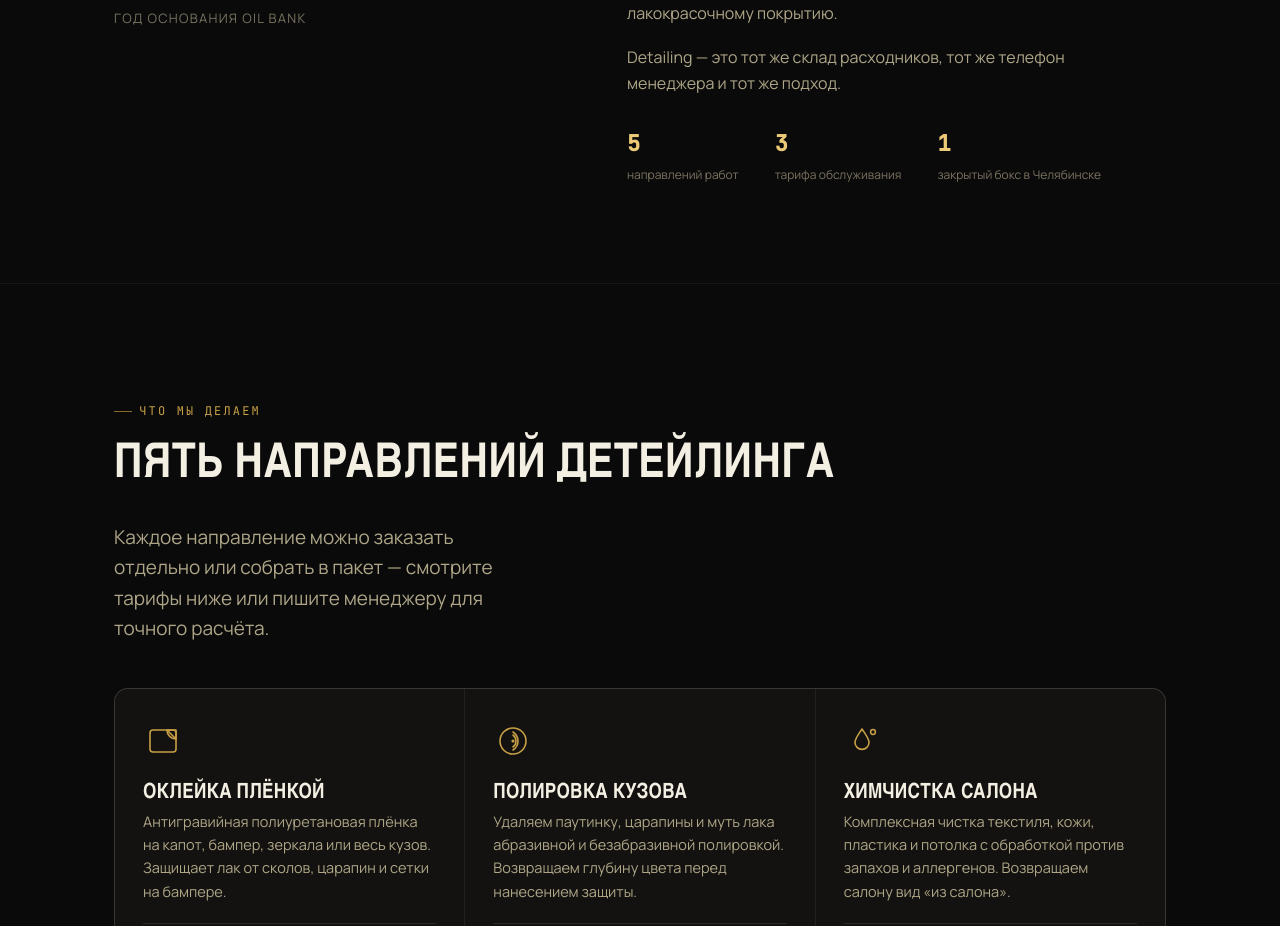
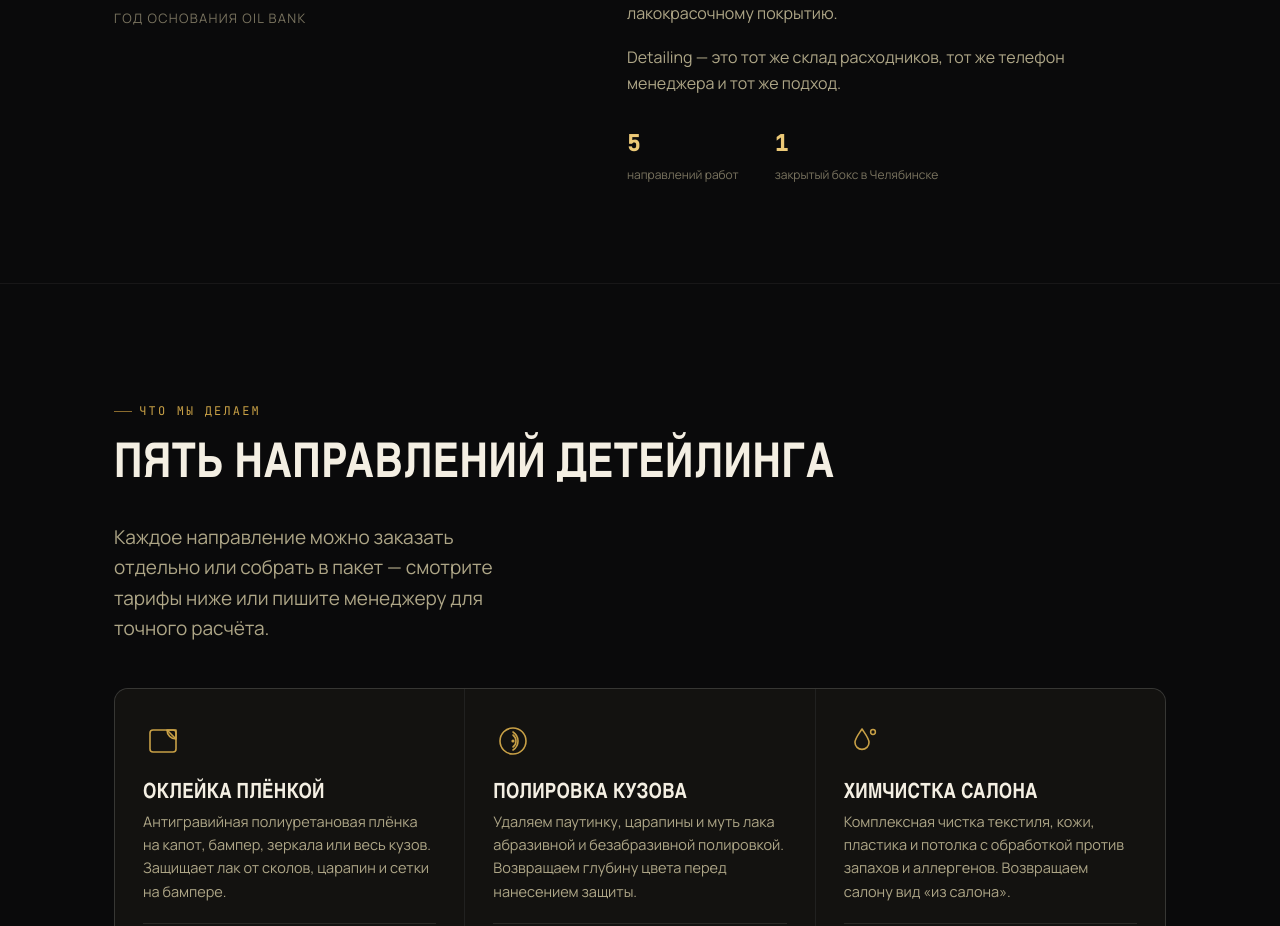
Before and after one commit to shvabriq/oil-bank, a plain HTML site: page index.html in a window 1280 px wide. Shown: the part 1306-2232 px from the top of the page. Drawn offline with Linux system fonts and the light colour scheme.

Commit message:
Update index.html

```diff
--- a/index.html
+++ b/index.html
@@ -114,7 +114,7 @@
         <p>Detailing — это тот же склад расходников, тот же телефон менеджера и тот же подход.</p>
         <div class="heritage-stats">
           <div><b>5</b><span>направлений работ</span></div>
-          <div><b>3</b><span>тарифа обслуживания</span></div>
+
           <div><b>1</b><span>закрытый бокс в Челябинске</span></div>
         </div>
       </div>
```
